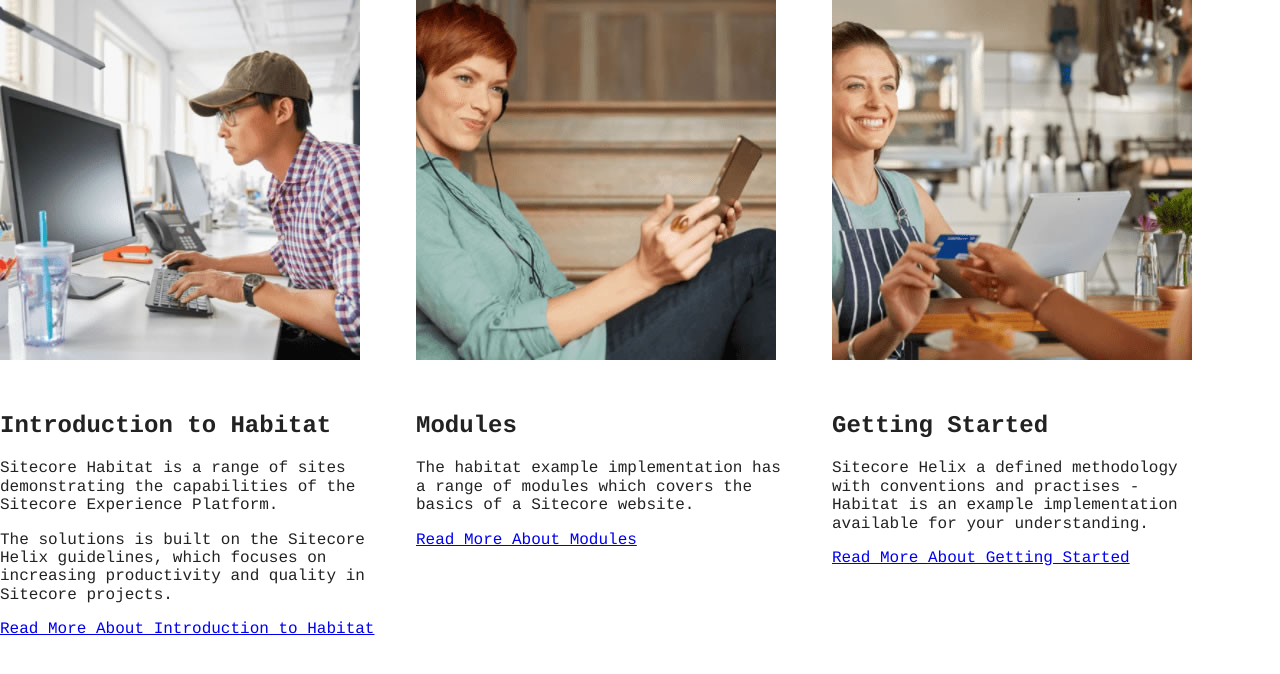
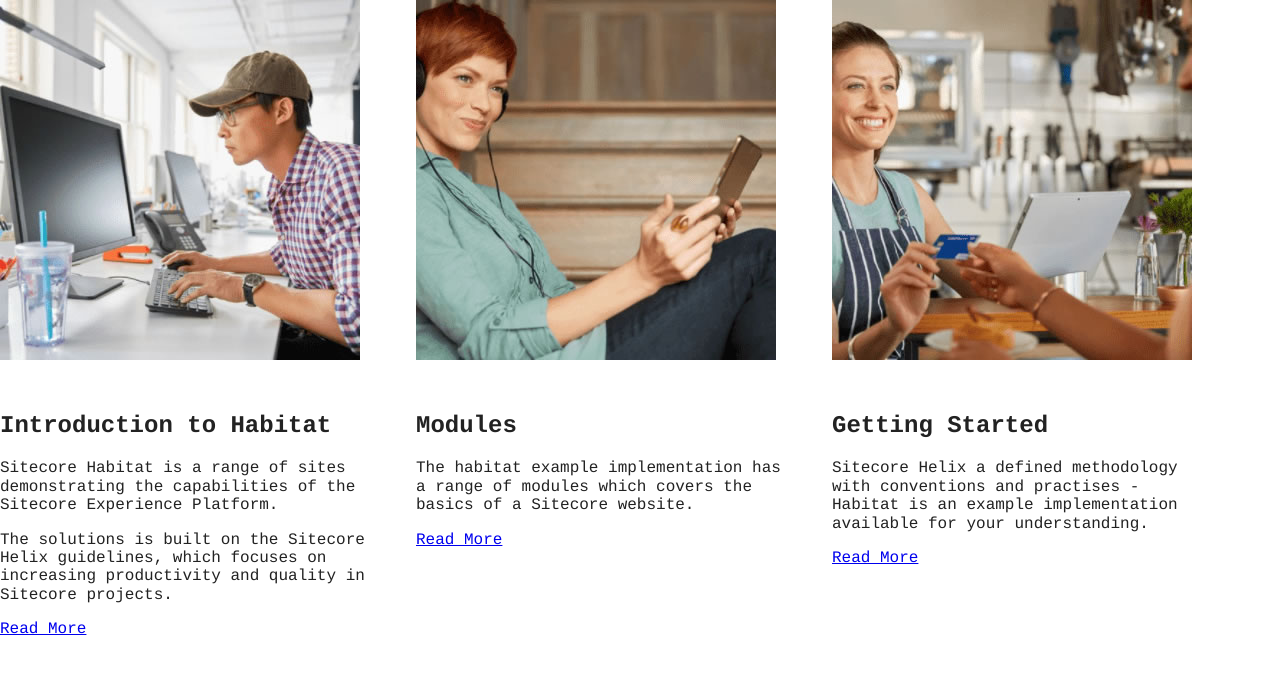
Before and after one commit to adambezemek/xc-code-challenge, a Vue app in the folder xc-code-challenge/: page / in a window 1280 px wide. Shown: the top 674 px of the page. Built offline with nearby package versions, Linux system fonts and the light colour scheme.

Commit message:
Add visibility utility class

```diff
--- /dev/null
+++ b/xc-code-challenge/src/css/utilities/overrides/visibility.css
@@ -0,0 +1,16 @@
+/**
+ * Hide only visually, but have it available for screen readers:
+ * http://snook.ca/archives/html_and_css/hiding-content-for-accessibility
+ */
+
+.u-visually-hidden
+{
+    position: absolute;
+    overflow: hidden;
+    clip: rect(0 0 0 0);
+    margin: -1px;
+    padding: 0;
+    width: 1px;
+    height: 1px;
+    border: 0;
+}
--- a/xc-code-challenge/src/main.js
+++ b/xc-code-challenge/src/main.js
@@ -3,6 +3,7 @@ import "@/css/base/normalize.css";
 import "@/css/base/base.css";
 import Vue from 'vue'
 import App from './App.vue'
+import "@/css/utilities/overrides/visibility.css";
 
 Vue.config.productionTip = false
 
```
